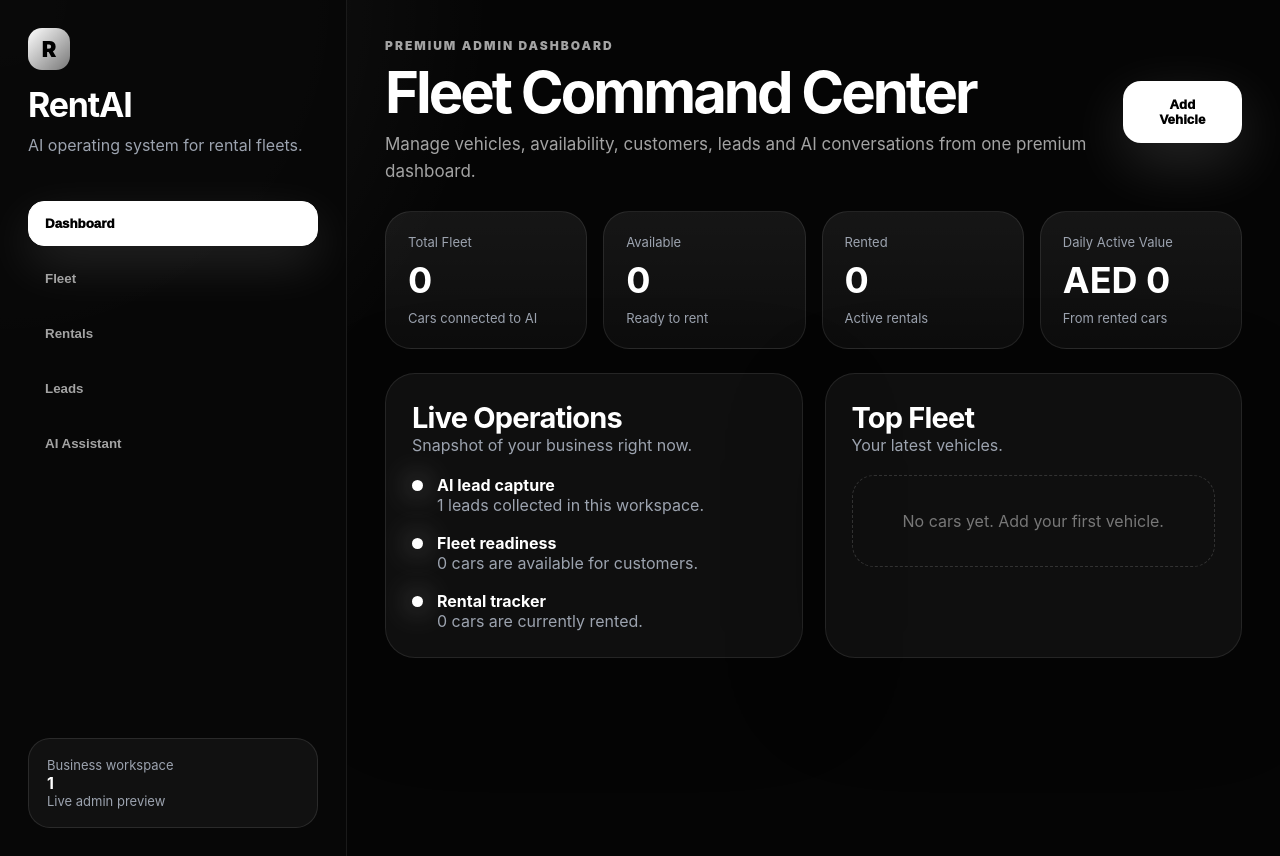
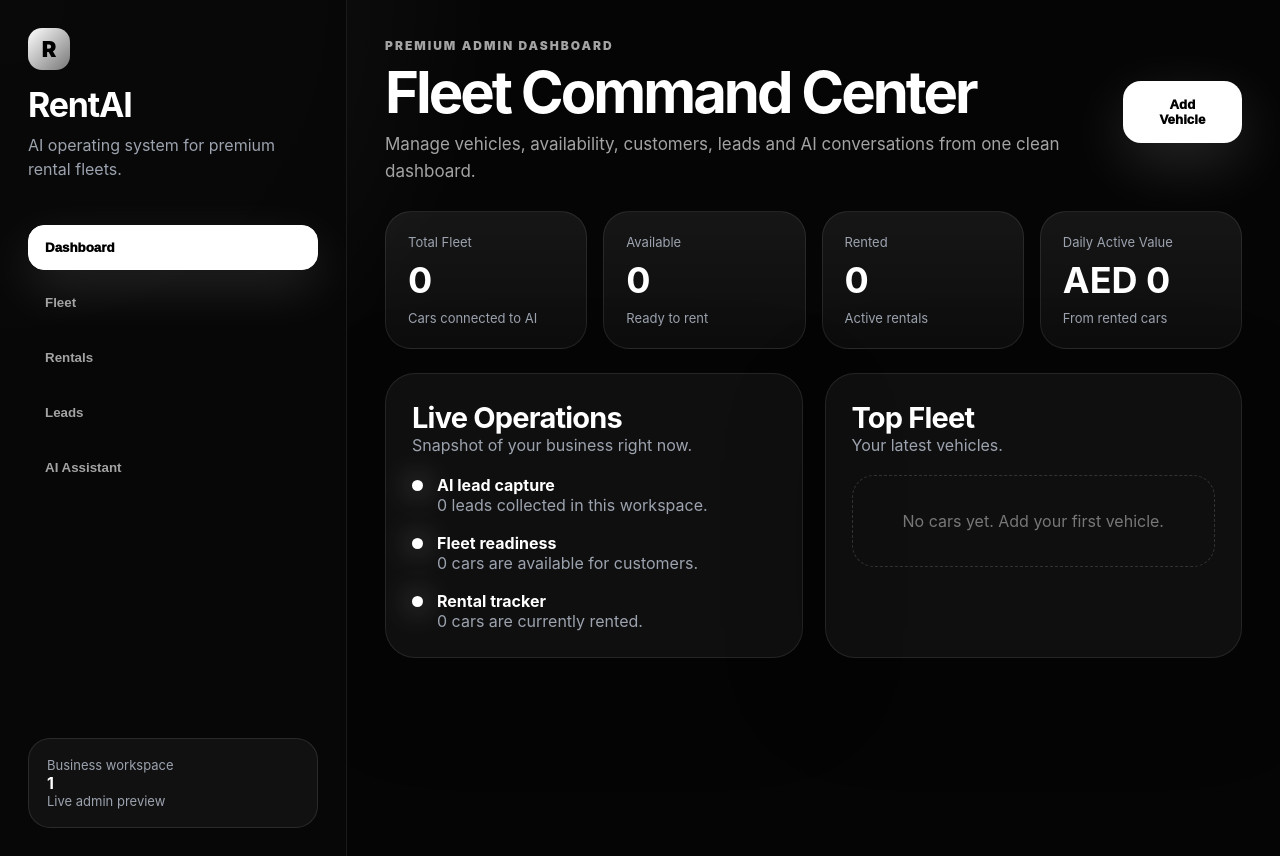
Before and after one commit to trexeum/car-rental-ai, a Next.js app: page /admin/1 in a window 1280 px wide. Built offline with nearby package versions, Linux system fonts and the light colour scheme.

Commit message:
fix premium admin panel types

```diff
--- a/app/admin/[business]/page.tsx
+++ b/app/admin/[business]/page.tsx
@@ -4,7 +4,6 @@ import { useEffect, useMemo, useState } from "react";
 import { useParams } from "next/navigation";
 
 type Tab = "dashboard" | "fleet" | "rentals" | "leads" | "ai";
-
 type CarStatus = "available" | "rented" | "maintenance";
 
 type Car = {
@@ -35,7 +34,7 @@ type Lead = {
   createdAt: string;
 };
 
-const emptyCar: Omit<Car, "id" | "status"> = {
+const emptyCar = {
   name: "",
   brand: "",
   model: "",
@@ -69,21 +68,8 @@ export default function AdminDashboard() {
     const savedLeads = localStorage.getItem(leadsKey);
 
     setCars(savedCars ? JSON.parse(savedCars) : []);
-    setLeads(
-      savedLeads
-        ? JSON.parse(savedLeads)
-        : [
-            {
-              id: crypto.randomUUID(),
-              customer: "Demo Customer",
-              phone: "+971 50 000 0000",
-              request: "Asked for a Lamborghini Urus for 3 days",
-              status: "hot",
-              createdAt: new Date().toLocaleString(),
-            },
-          ]
-    );
-  }, [business]);
+    setLeads(savedLeads ? JSON.parse(savedLeads) : []);
+  }, [storageKey, leadsKey]);
 
   function saveCars(nextCars: Car[]) {
     setCars(nextCars);
@@ -106,12 +92,16 @@ export default function AdminDashboard() {
       return;
     }
 
+    const oldCar = cars.find((car) => car.id === editingId);
+
     const car: Car = {
       id: editingId || crypto.randomUUID(),
       ...form,
-      status: editingId
-        ? cars.find((c) => c.id === editingId)?.status || "available"
-        : "available",
+      status: oldCar?.status || "available",
+      customerName: oldCar?.customerName || "",
+      customerPhone: oldCar?.customerPhone || "",
+      rentalStart: oldCar?.rentalStart || "",
+      rentalEnd: oldCar?.rentalEnd || "",
     };
 
     const nextCars = editingId
@@ -142,7 +132,7 @@ export default function AdminDashboard() {
 
   function deleteCar(id: string) {
     if (!confirm("Delete this car?")) return;
-    saveCars(cars.filter((c) => c.id !== id));
+    saveCars(cars.filter((car) => car.id !== id));
   }
 
   function startRental(car: Car) {
@@ -196,8 +186,12 @@ export default function AdminDashboard() {
   function askAI() {
     if (!aiQuestion.trim()) return;
 
+    const lowerQuestion = aiQuestion.toLowerCase();
+
     const matchedCar = cars.find((car) =>
-      aiQuestion.toLowerCase().includes(car.name.toLowerCase())
+      `${car.name} ${car.brand} ${car.model}`.toLowerCase().includes(lowerQuestion) ||
+      lowerQuestion.includes(car.name.toLowerCase()) ||
+      lowerQuestion.includes(car.model.toLowerCase())
     );
 
     const reply = matchedCar
@@ -213,7 +207,7 @@ export default function AdminDashboard() {
       customer: "AI Chat Lead",
       phone: "Not collected yet",
       request: aiQuestion,
-      status: "new",
+      status: matchedCar ? "hot" : "new",
       createdAt: new Date().toLocaleString(),
     };
 
@@ -228,11 +222,11 @@ export default function AdminDashboard() {
 
   const stats = useMemo(() => {
     const total = cars.length;
-    const available = cars.filter((c) => c.status === "available").length;
-    const rented = cars.filter((c) => c.status === "rented").length;
+    const available = cars.filter((car) => car.status === "available").length;
+    const rented = cars.filter((car) => car.status === "rented").length;
     const revenue = cars
-      .filter((c) => c.status === "rented")
-      .reduce((sum, c) => sum + Number(c.dailyPrice || 0), 0);
+      .filter((car) => car.status === "rented")
+      .reduce((sum, car) => sum + Number(car.dailyPrice || 0), 0);
 
     return { total, available, rented, revenue };
   }, [cars]);
@@ -243,7 +237,7 @@ export default function AdminDashboard() {
         <div>
           <div style={styles.brandMark}>R</div>
           <h1 style={styles.logo}>RentAI</h1>
-          <p style={styles.sidebarText}>AI operating system for rental fleets.</p>
+          <p style={styles.sidebarText}>AI operating system for premium rental fleets.</p>
         </div>
 
         <nav style={styles.nav}>
@@ -267,7 +261,7 @@ export default function AdminDashboard() {
             <p style={styles.eyebrow}>Premium Admin Dashboard</p>
             <h1 style={styles.title}>Fleet Command Center</h1>
             <p style={styles.subtitle}>
-              Manage vehicles, availability, customers, leads and AI conversations from one premium dashboard.
+              Manage vehicles, availability, customers, leads and AI conversations from one clean dashboard.
             </p>
           </div>
 
@@ -298,13 +292,13 @@ export default function AdminDashboard() {
                 {cars.slice(0, 4).map((car) => (
                   <div key={car.id} style={styles.compactCar}>
                     <div style={styles.thumb}>
-                      {car.imageUrl ? <img src={car.imageUrl} style={styles.thumbImg} /> : "No image"}
+                      {car.imageUrl ? <img src={car.imageUrl} style={styles.thumbImg} alt={car.name} /> : "No image"}
                     </div>
                     <div>
                       <strong>{car.name}</strong>
                       <p style={styles.mutedSmall}>AED {car.dailyPrice}/day</p>
                     </div>
-                    <span style={badgeStyle(car.status)}>{car.status}</span>
+                    <span style={smallBadgeStyle(car.status || "available")}>{car.status || "available"}</span>
                   </div>
                 ))}
                 {cars.length === 0 && <Empty text="No cars yet. Add your first vehicle." />}
@@ -329,7 +323,7 @@ export default function AdminDashboard() {
 
                 {form.imageUrl && (
                   <div style={styles.previewBox}>
-                    <img src={form.imageUrl} style={styles.previewImg} />
+                    <img src={form.imageUrl} style={styles.previewImg} alt="Preview" />
                   </div>
                 )}
 
@@ -382,7 +376,7 @@ export default function AdminDashboard() {
           <Panel title="Rental Tracker" subtitle="Track which cars are currently rented and when they return.">
             <div style={styles.carGrid}>
               {cars
-                .filter((c) => c.status === "rented")
+                .filter((car) => car.status === "rented")
                 .map((car) => (
                   <div key={car.id} style={styles.rentalCard}>
                     <h3>{car.name}</h3>
@@ -404,12 +398,16 @@ export default function AdminDashboard() {
         {tab === "leads" && (
           <Panel title="AI Leads Inbox" subtitle="Every customer conversation can become a lead.">
             <div style={styles.leadList}>
+              {leads.length === 0 && <Empty text="No leads yet." />}
+
               {leads.map((lead) => (
                 <div key={lead.id} style={styles.leadCard}>
                   <div>
                     <strong>{lead.customer}</strong>
                     <p style={styles.muted}>{lead.request}</p>
-                    <p style={styles.mutedSmall}>{lead.phone} • {lead.createdAt}</p>
+                    <p style={styles.mutedSmall}>
+                      {lead.phone} • {lead.createdAt}
+                    </p>
                   </div>
                   <span style={lead.status === "hot" ? styles.hotBadge : styles.newBadge}>{lead.status}</span>
                 </div>
@@ -443,7 +441,15 @@ export default function AdminDashboard() {
   );
 }
 
-function NavButton({ label, active, onClick }: any) {
+function NavButton({
+  label,
+  active,
+  onClick,
+}: {
+  label: string;
+  active: boolean;
+  onClick: () => void;
+}) {
   return (
     <button style={active ? styles.navActive : styles.navButton} onClick={onClick}>
       {label}
@@ -451,7 +457,15 @@ function NavButton({ label, active, onClick }: any) {
   );
 }
 
-function StatCard({ label, value, helper }: any) {
+function StatCard({
+  label,
+  value,
+  helper,
+}: {
+  label: string;
+  value: string | number;
+  helper: string;
+}) {
   return (
     <div style={styles.statCard}>
       <p style={styles.mutedSmall}>{label}</p>
@@ -461,7 +475,15 @@ function StatCard({ label, value, helper }: any) {
   );
 }
 
-function Panel({ title, subtitle, children }: any) {
+function Panel({
+  title,
+  subtitle,
+  children,
+}: {
+  title: string;
+  subtitle: string;
+  children: React.ReactNode;
+}) {
   return (
     <div style={styles.panel}>
       <div style={styles.panelHeader}>
@@ -475,7 +497,15 @@ function Panel({ title, subtitle, children }: any) {
   );
 }
 
-function Input({ placeholder, value, onChange }: any) {
+function Input({
+  placeholder,
+  value,
+  onChange,
+}: {
+  placeholder: string;
+  value: string;
+  onChange: (value: string) => void;
+}) {
   return (
     <input
       placeholder={placeholder}
@@ -486,11 +516,11 @@ function Input({ placeholder, value, onChange }: any) {
   );
 }
 
-function Empty({ text }: any) {
+function Empty({ text }: { text: string }) {
   return <div style={styles.empty}>{text}</div>;
 }
 
-function TimelineItem({ title, text }: any) {
+function TimelineItem({ title, text }: { title: string; text: string }) {
   return (
     <div style={styles.timelineItem}>
       <div style={styles.dot} />
@@ -502,22 +532,38 @@ function TimelineItem({ title, text }: any) {
   );
 }
 
-function CarCard({ car, onEdit, onDelete, onStartRental, onEndRental }: any) {
+function CarCard({
+  car,
+  onEdit,
+  onDelete,
+  onStartRental,
+  onEndRental,
+}: {
+  car: Car;
+  onEdit: () => void;
+  onDelete: () => void;
+  onStartRental: () => void;
+  onEndRental: () => void;
+}) {
+  const status = car.status || "available";
+
   return (
     <article style={styles.carCard}>
       <div style={styles.carImageWrap}>
         {car.imageUrl ? (
-          <img src={car.imageUrl} style={styles.carImage} />
+          <img src={car.imageUrl} style={styles.carImage} alt={car.name} />
         ) : (
           <div style={styles.noImage}>No Image</div>
         )}
 
-        <span style={badgeStyle(car.status)}>{car.status}</span>
+        <span style={badgeStyle(status)}>{status}</span>
       </div>
 
       <div style={styles.carBody}>
         <h2 style={styles.carName}>{car.name}</h2>
-        <p style={styles.muted}>{car.brand} {car.model} • {car.year}</p>
+        <p style={styles.muted}>
+          {car.brand} {car.model} • {car.year}
+        </p>
 
         <div style={styles.priceGrid}>
           <Mini label="Daily" value={`AED ${car.dailyPrice}`} />
@@ -529,20 +575,28 @@ function CarCard({ car, onEdit, onDelete, onStartRental, onEndRental }: any) {
         {car.notes && <p style={styles.note}>{car.notes}</p>}
 
         <div style={styles.actions}>
-          {car.status === "rented" ? (
-            <button style={styles.greenButton} onClick={onEndRental}>End Rental</button>
+          {status === "rented" ? (
+            <button style={styles.greenButton} onClick={onEndRental}>
+              End Rental
+            </button>
           ) : (
-            <button style={styles.greenButton} onClick={onStartRental}>Start Rental</button>
+            <button style={styles.greenButton} onClick={onStartRental}>
+              Start Rental
+            </button>
           )}
-          <button style={styles.editButton} onClick={onEdit}>Edit</button>
-          <button style={styles.deleteButton} onClick={onDelete}>Delete</button>
+          <button style={styles.editButton} onClick={onEdit}>
+            Edit
+          </button>
+          <button style={styles.deleteButton} onClick={onDelete}>
+            Delete
+          </button>
         </div>
       </div>
     </article>
   );
 }
 
-function Mini({ label, value }: any) {
+function Mini({ label, value }: { label: string; value: string }) {
   return (
     <div style={styles.mini}>
       <p style={styles.mutedSmall}>{label}</p>
@@ -557,7 +611,13 @@ function badgeStyle(status: CarStatus) {
   return styles.availableBadge;
 }
 
-const styles: Record<string, any> = {
+function smallBadgeStyle(status: CarStatus) {
+  if (status === "rented") return styles.smallRentedBadge;
+  if (status === "maintenance") return styles.smallMaintenanceBadge;
+  return styles.smallAvailableBadge;
+}
+
+const styles: Record<string, React.CSSProperties> = {
   page: {
     minHeight: "100vh",
     display: "flex",
@@ -688,7 +748,8 @@ const styles: Record<string, any> = {
     marginBottom: 24,
   },
   statCard: {
-    background: "linear-gradient(180deg,rgba(255,255,255,0.07),rgba(255,255,255,0.035))",
+    background:
+      "linear-gradient(180deg,rgba(255,255,255,0.07),rgba(255,255,255,0.035))",
     border: "1px solid rgba(255,255,255,0.09)",
     borderRadius: 26,
     padding: 22,
@@ -778,7 +839,11 @@ const styles: Record<string, any> = {
     border: "1px solid rgba(255,255,255,0.1)",
   },
   previewImg: { width: "100%", height: 190, objectFit: "cover", display: "block" },
-  carGrid: { display: "grid", gridTemplateColumns: "repeat(auto-fill,minmax(360px,1fr))", gap: 18 },
+  carGrid: {
+    display: "grid",
+    gridTemplateColumns: "repeat(auto-fill,minmax(360px,1fr))",
+    gap: 18,
+  },
   carCard: {
     background: "rgba(0,0,0,0.45)",
     border: "1px solid rgba(255,255,255,0.09)",
@@ -875,6 +940,33 @@ const styles: Record<string, any> = {
     fontWeight: 950,
     textTransform: "capitalize",
   },
+  smallAvailableBadge: {
+    background: "rgba(16,185,129,0.18)",
+    color: "#34d399",
+    padding: "7px 10px",
+    borderRadius: 999,
+    fontSize: 11,
+    fontWeight: 950,
+    textTransform: "capitalize",
+  },
+  smallRentedBadge: {
+    background: "rgba(251,191,36,0.18)",
+    color: "#fbbf24",
+    padding: "7px 10px",
+    borderRadius: 999,
+    fontSize: 11,
+    fontWeight: 950,
+    textTransform: "capitalize",
+  },
+  smallMaintenanceBadge: {
+    background: "rgba(248,113,113,0.18)",
+    color: "#f87171",
+    padding: "7px 10px",
+    borderRadius: 999,
+    fontSize: 11,
+    fontWeight: 950,
+    textTransform: "capitalize",
+  },
   empty: {
     border: "1px dashed rgba(255,255,255,0.15)",
     borderRadius: 22,
```
